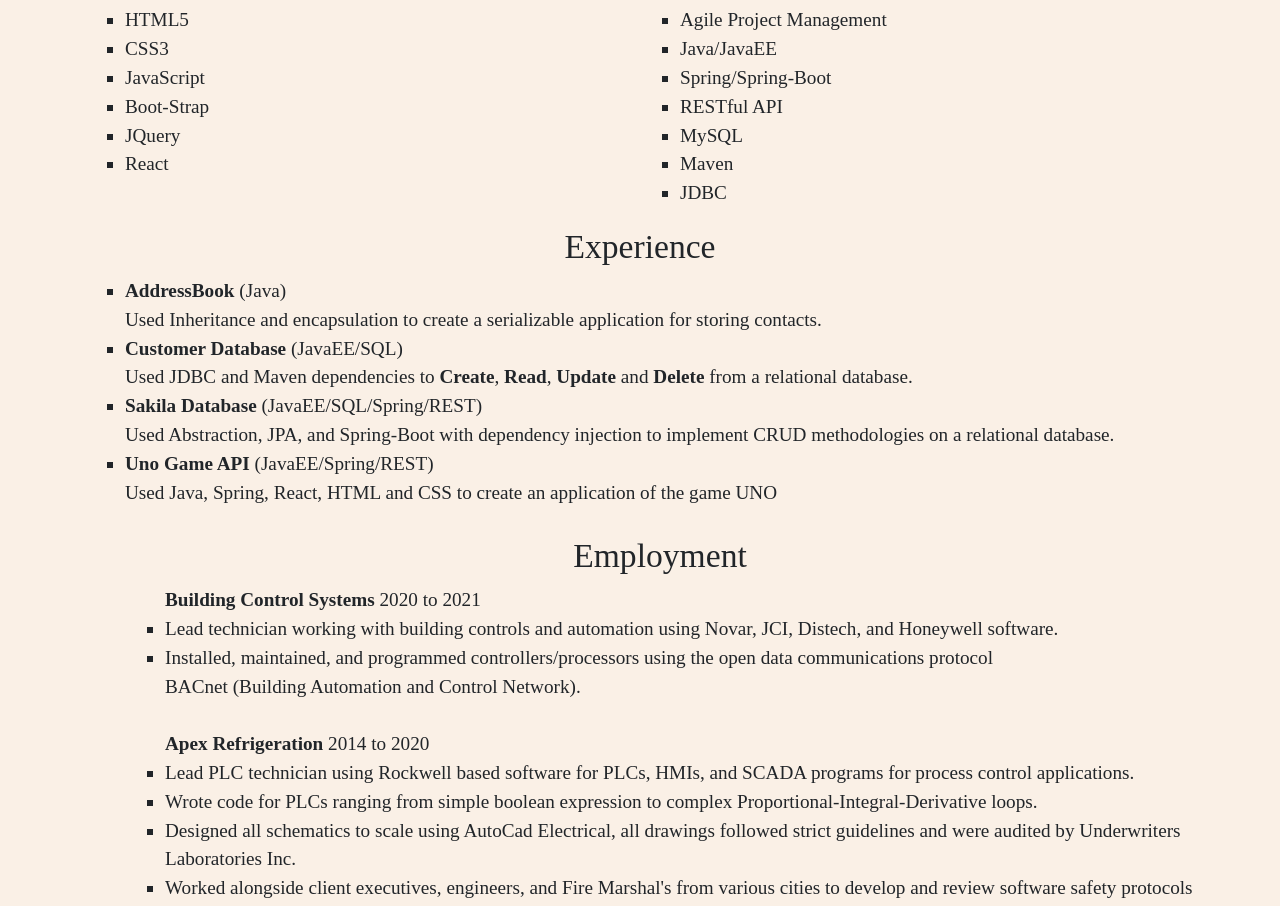
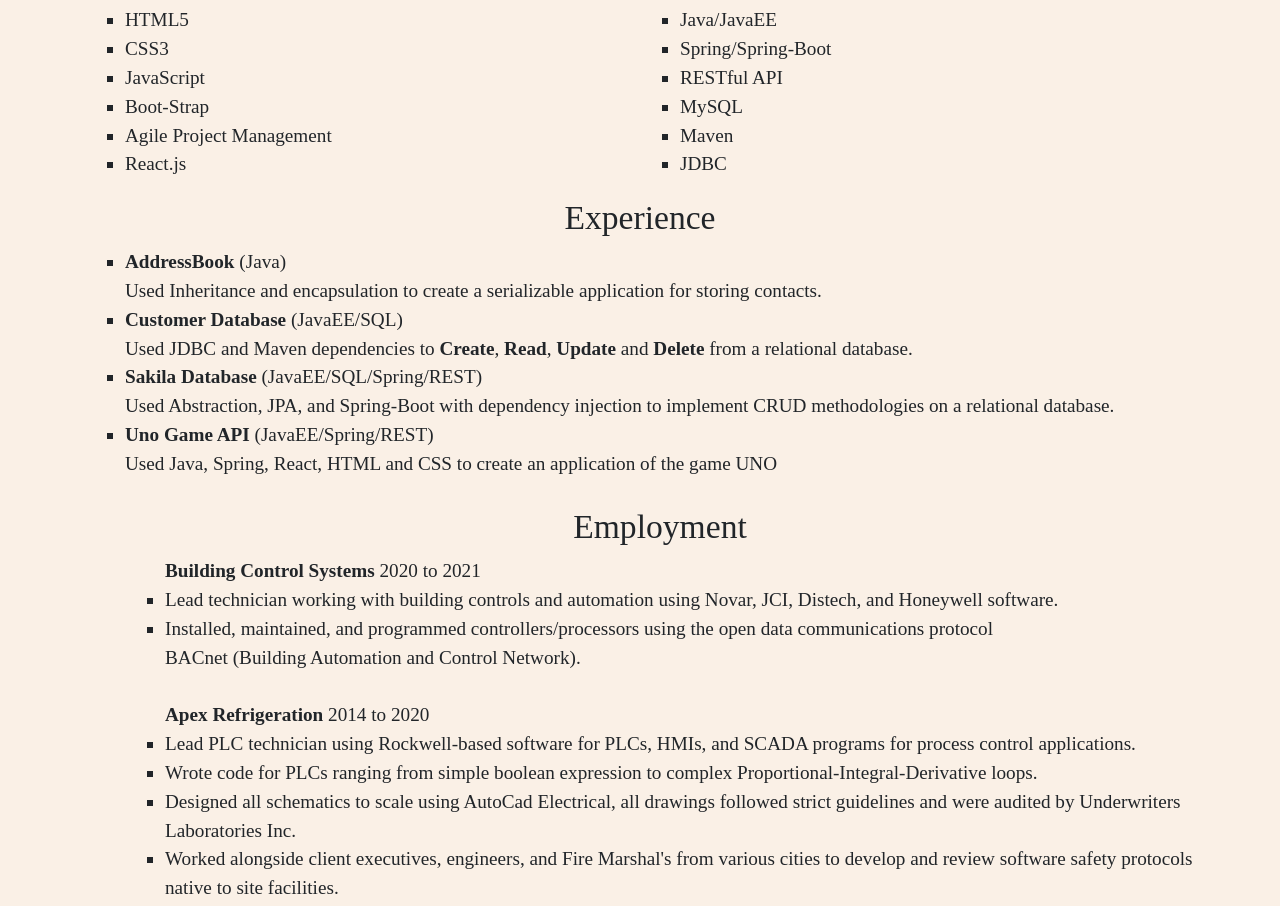
Before and after one commit to TheMightyCraig/Resume, a plain HTML site: page Index.html in a window 1280 px wide. Shown: the part 449-1355 px from the top of the page. Drawn offline with nearby package versions, Linux system fonts and the light colour scheme.

Commit message:
first 2022 update

```diff
--- a/Index.html
+++ b/Index.html
@@ -46,14 +46,13 @@
            <li>CSS3</li>
             <li>JavaScript</li>
              <li>Boot-Strap</li>
-              <li>JQuery</li>
-               <li>React</li>
+              <li>Agile Project Management</li>
+               <li>React.js</li>
 
         </ul>
   </div>
   <div class="back" style="float: right; width: 50%;">
     <ul style="list-style-type:square;">
-     <li>Agile Project Management</li>
       <li>Java/JavaEE</li>
        <li>Spring/Spring-Boot</li>
         <li>RESTful API</li>
@@ -96,7 +95,7 @@
 
         <strong>Apex Refrigeration</strong>  2014 to 2020 <br>
 
-         <li>Lead PLC technician using Rockwell based software for PLCs, HMIs, and SCADA programs for process control applications.</li>
+         <li>Lead PLC technician using Rockwell-based software for PLCs, HMIs, and SCADA programs for process control applications.</li>
           <li>Wrote code for PLCs ranging from simple boolean expression to complex Proportional-Integral-Derivative loops. </li>
            <li>Designed all schematics to scale using AutoCad Electrical, all drawings followed strict guidelines and were audited by Underwriters Laboratories Inc.</li>
             <li>Worked alongside client executives, engineers, and Fire Marshal's from various cities to develop and review software safety protocols native to site facilities. </li>
@@ -142,7 +141,7 @@
    <ul style="list-style-type:square;">
     <li>Community College of the Air Force</li>
      <li>George Brown College (PLC Tech 2)</li>
-      <li>Grand Canyon University B.S. Software Development (2023)</li>
+      <li>Grand Canyon University B.S. Software Development (2024)</li>
  </div>
 
          </ul>
```
